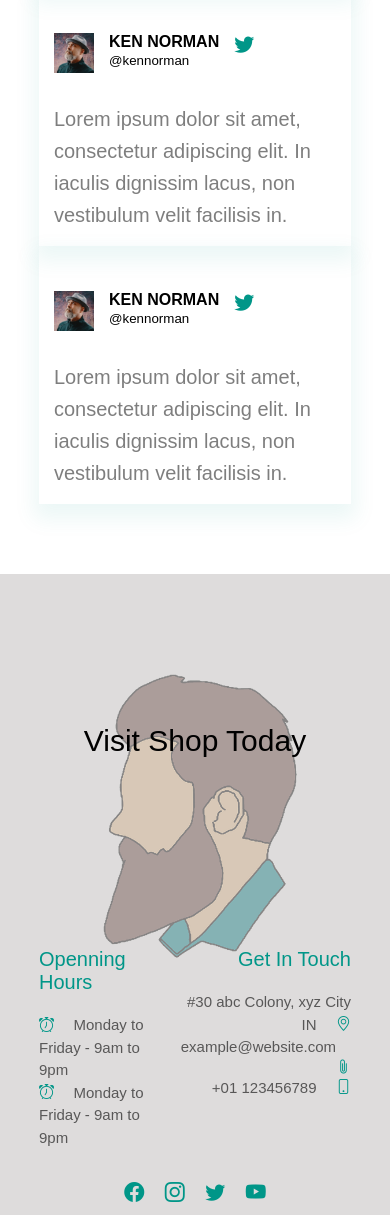
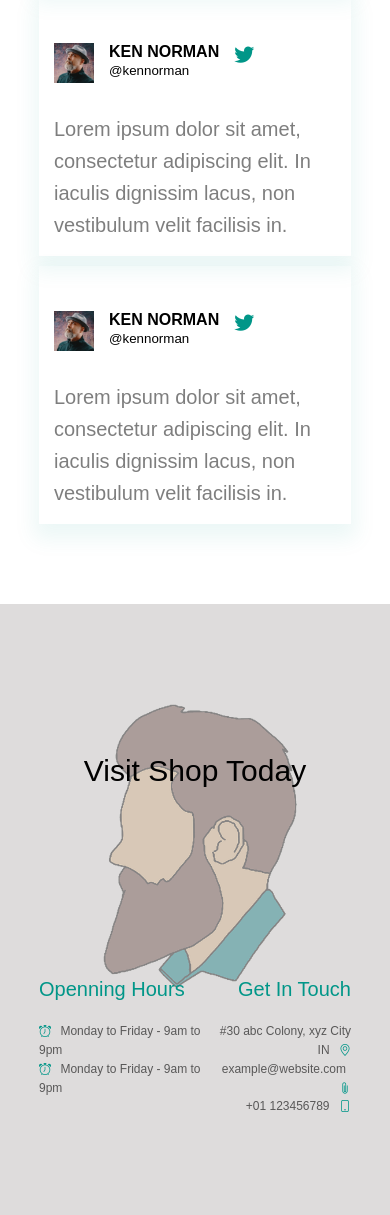
Before and after one commit to LoiHoang352/CaseStudy, a plain HTML site: page index.html in a window 390 px wide. Shown: the part 3665-4880 px from the top of the page. Drawn offline with nearby package versions, Linux system fonts and the light colour scheme.

Commit message:
complete respon

```diff
--- a/css/responsive.css
+++ b/css/responsive.css
@@ -76,9 +76,22 @@
     }
     .footer-info .icon,
     .footer-info span{
-        font-size: 15px;
+        font-size: 12px;
     }
     .social .icon {
         font-size: 20px;
     }
+    .person {
+        margin-bottom: 10px;
+    }
+    .services-act:hover .services-hover{
+        bottom: 20%;
+        opacity: 1;
+    }
+    .footer-info span{
+        padding: 5px;
+    }
+    .social{
+        bottom: 5%;
+    }
 }
```
